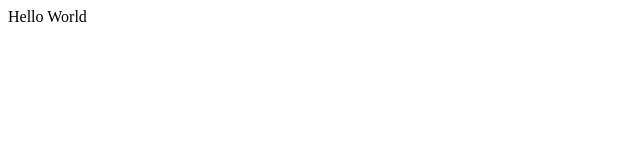
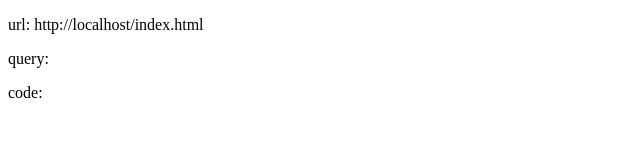
Before and after one commit to bright791/bright791.github.io, a plain HTML site: page index.html in a window 1280 px wide. Shown: the whole page, without its empty margins (0-640 px from the left). Drawn offline with Linux system fonts and the light colour scheme.

Commit message:
Update index.html

```diff
--- a/index.html
+++ b/index.html
@@ -5,10 +5,30 @@
     <title>welcome</title>
   </head>
   <body>
+    <script>
+      function getParameterByName(name) {
+        name = name.replace(/[\[]/, "\\[").replace(/[\]]/, "\\]");
+        var regex = new RegExp("[\\?&]" + name + "=([^&#]*)"),results = regex.exec(location.search);
 
-    <div id="here">Hello World</div>
-    <script>
-      alert("hey");
+        return results === null ? "" : decodeURIComponent(results[1].replace(/\+/g, " "));
+      }
+
+      window.onload = function(){
+        const url = window.location.href;
+        const query = window.location.search;
+        const code = getParameterByName("code");
+
+        if(query == null) query = "none";
+        if(query == null) code = "none";
+
+        document.querySelector("#url").append(url);
+        document.querySelector("#query").append(query);
+        document.querySelector("#code").append(code);
+      }
     </script>
+
+    <p id="url">url: </p>
+    <p id="query">query: </p>
+    <p id="code">code: </p>
   </body>
 </html>
```
